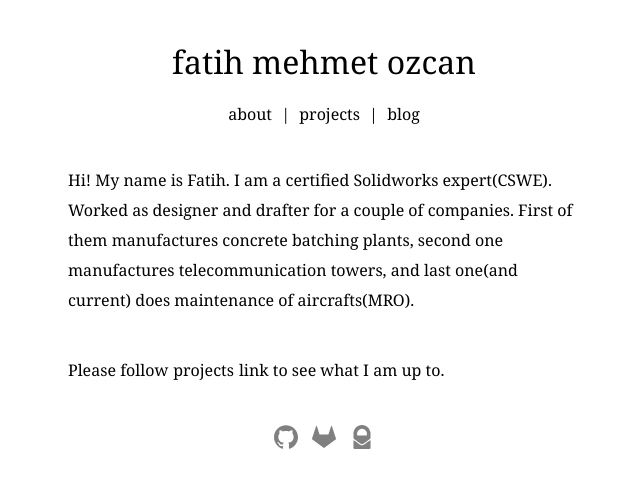
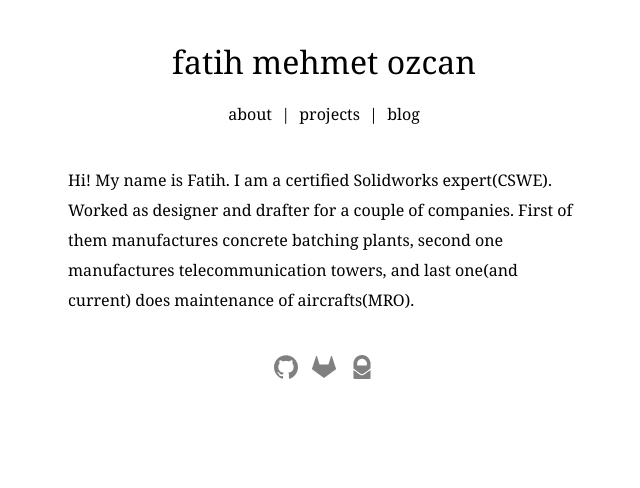
Before and after one commit to fatihmeh/fatihmeh.github.io, a Jekyll site: the page built from index.html, in a window 1280 px wide. Shown: the top 488 px of the page, without its empty margins (316-956 px from the left). Built offline with Jekyll 4.4.1, drawn with Linux system fonts in a browser that asks for light colours.

Commit message:
Update index.html

```diff
--- a/index.html
+++ b/index.html
@@ -3,4 +3,3 @@ layout: default
 title: about fatih
 ---
 <p class="about">Hi! My name is Fatih. I am a certified Solidworks expert(CSWE). Worked as designer and drafter for a couple of companies. First of them manufactures concrete batching plants, second one manufactures telecommunication towers, and last one(and current) does maintenance of aircrafts(MRO).</p>
-<p class="about">Please follow<a class="nav" href="/projects">projects</a>link to see what I am up to.</p>
```
